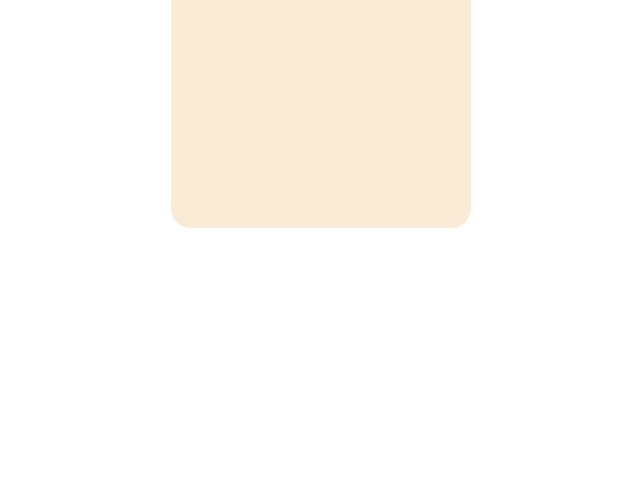
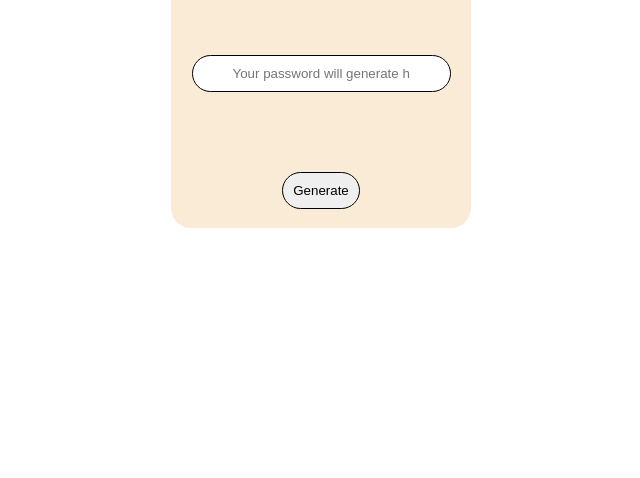
Before and after one commit to gtgtcode/random-password-gen, a plain HTML site: page index.html in a window 1280 px wide. Shown: the part 322-800 px from the top of the page, without its empty margins (319-959 px from the left). Drawn offline with Linux system fonts and the light colour scheme.

Commit message:
worked on css

```diff
--- a/assets/css/style.css
+++ b/assets/css/style.css
@@ -11,6 +11,26 @@
 
 button, input, h1 {
     text-align: center;
+
     display: block;
     margin: auto;
 }
+
+h1, input {
+    margin-top: 20px;
+    margin-bottom: 80px;
+}
+
+button {
+    padding: 10px;
+    border-radius: 20px;
+    border: 1px solid black;
+}
+
+input {
+    padding:10px;
+    padding-left: 40px;
+    padding-right: 40px;
+    border-radius: 20px;
+    border: 1px solid black;
+}
--- a/index.html
+++ b/index.html
@@ -11,7 +11,7 @@
 <body>
     <section class="content-container">
         <h1 id="header-content"></h1>
-        <input id="password" readonly>
+        <input id="password" readonly placeholder="Your password will generate here.">
         <button onclick="generatePassword()">Generate</button>
     </section>
 </body>
```
